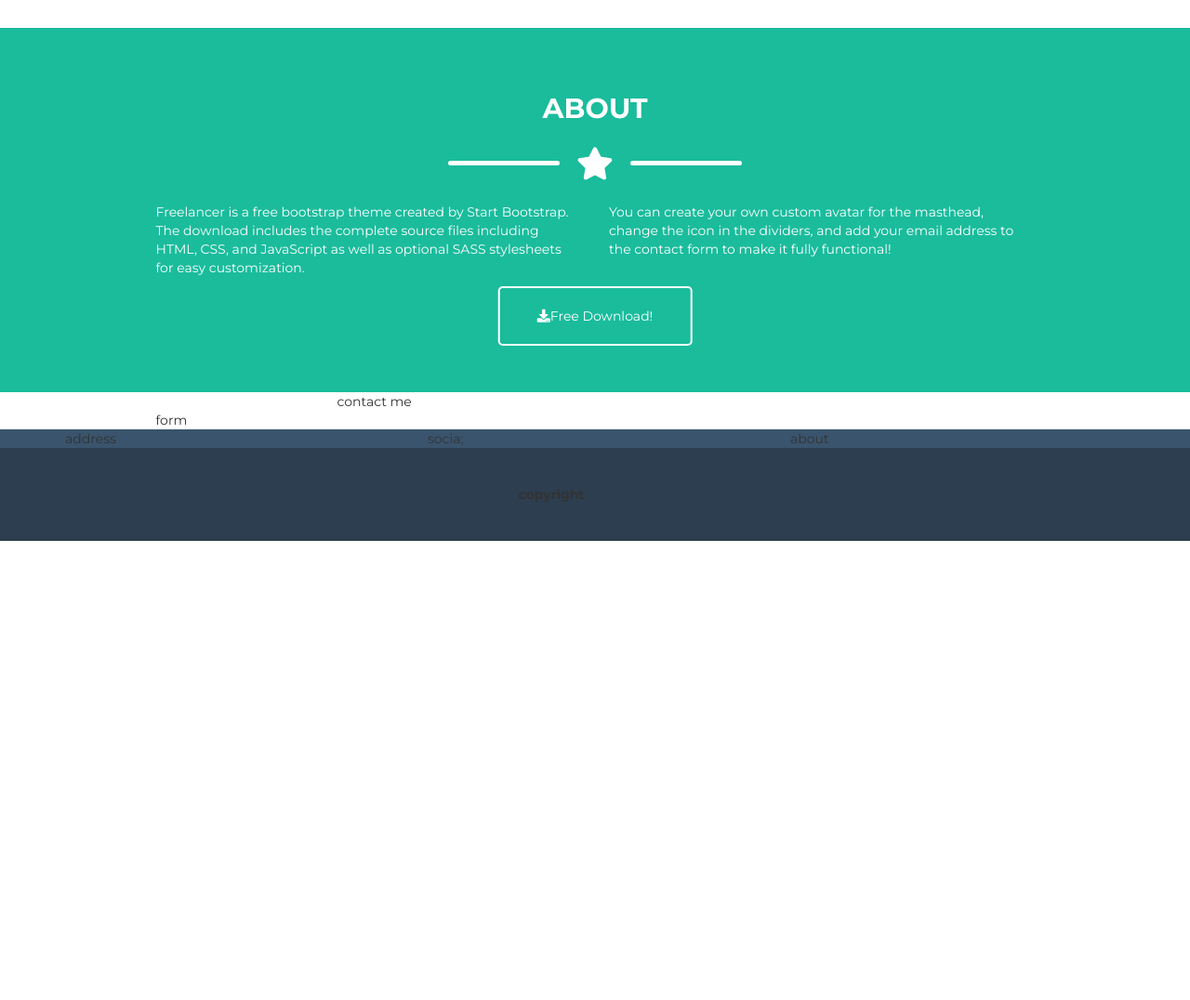
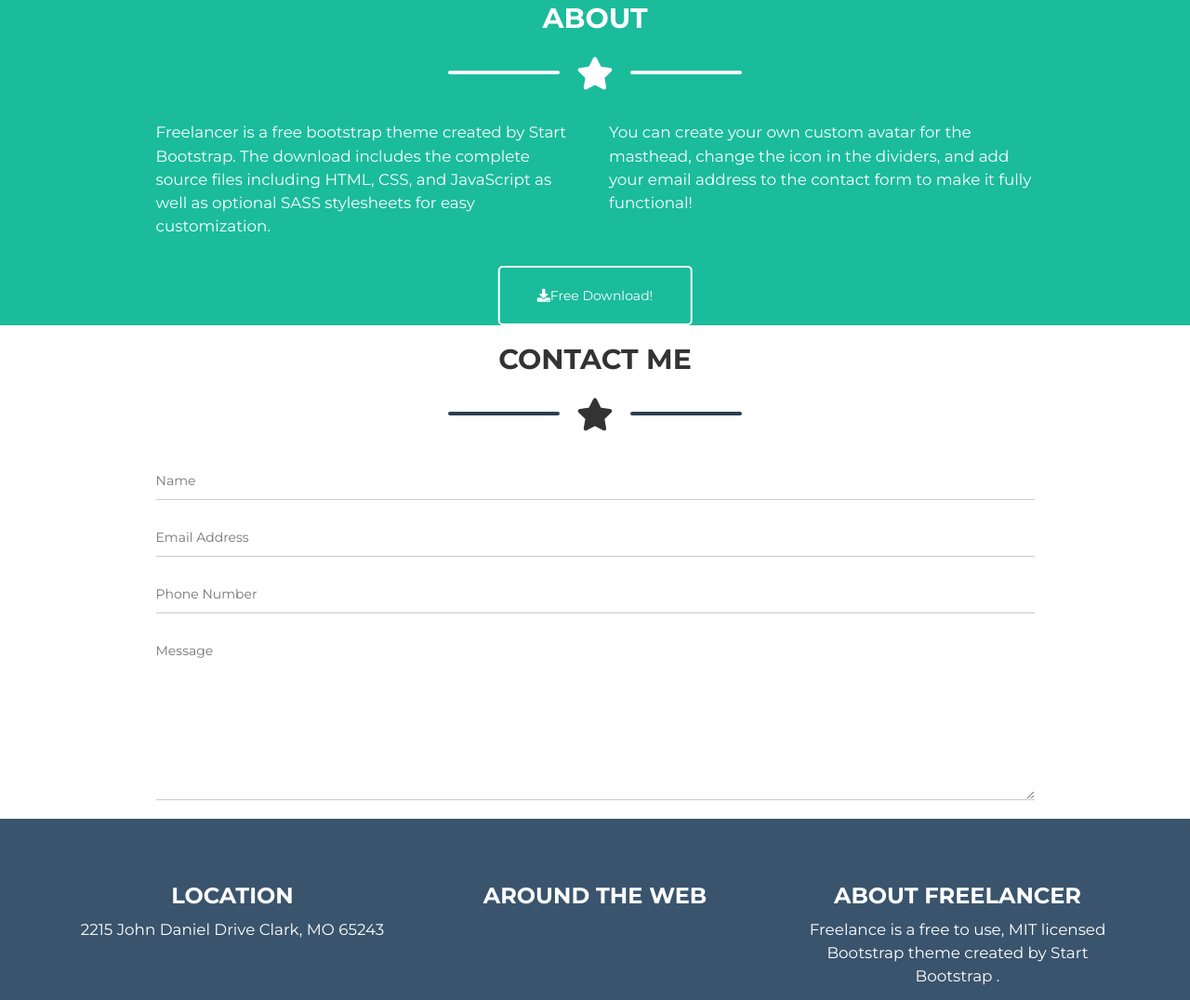
Before and after one commit to Dueel/html-css-bootstrap-freelancer, a plain HTML site: page index.html in a window 1280 px wide. Shown: the part 1449-2525 px from the top of the page at 93% size. Before the commit the page ends 2031 px from the top, so only its background shows below. Drawn offline with nearby package versions, Linux system fonts and the light colour scheme.

Commit message:
form e footer

```diff
--- a/css/master.css
+++ b/css/master.css
@@ -17,7 +17,7 @@ body{
   font-family: 'Montserrat', sans-serif;
 }
 
-nav{
+nav, #copyright{
   background-color: #2C3E50;
 }
 
@@ -27,14 +27,22 @@ header{
 }
 
 footer{
+  padding-top: 50px;
+  position: relative;
+  color: white;
   background-color: #3A546D;
 }
 
-h1, h2{
+h1, h2, h3{
   font-weight: 700;
 }
 
-#portfolio, #about{
+p{
+  font-size: 1.2em;
+  line-height: 1.5em;
+}
+
+#portfolio, #about, #contact-me,{
   padding: 50px 0;
 }
 
@@ -71,23 +79,30 @@ nav ul li{
 
 header img{
   max-width: 250px;
+  margin-bottom: 30px;
 }
 
 header h1{
   font-size: 50px;
 }
 
-.star{
-  margin: 20px 0;
+.star-white, .star-grey{
+  margin: 20px 0 30px;
 }
 
-.star hr{
+.star-white hr{
+  border-top: 4px solid white;
+}
+
+.star-grey hr{
+  border-top: 4px solid #2C3E50;
+}
+
+hr{
   width: 120px;
   display: inline-block;
-  border-top: 5px solid white;
-  border-radius: 5px;
+  border-radius: 4px;
   vertical-align: middle;
-
 }
 
 .fa-star{
@@ -102,6 +117,7 @@ header h1{
 
 #about button{
   padding: 20px 40px;
+  margin-top: 20px;
   background-color: #1ABC9C;
   border: 2px solid white;
   border-radius: 5px;
@@ -109,3 +125,24 @@ header h1{
   left: 50%;
   transform: translateX(-50%);
 }
+
+form input,
+form textarea{
+  width: 100%;
+  border: 0;
+  border-bottom: 1px solid #ccc;
+  display: block;
+  margin-bottom: 20px;
+  padding: 10px 0;
+}
+
+#copyright{
+  margin-top: 50px;
+  position: relative;
+  bottom: 0;
+}
+
+#copyright .contained{
+  padding: 40px 0;
+  line-height: 25px;
+}
--- a/index.html
+++ b/index.html
@@ -22,7 +22,7 @@
                 <a href="#">START BOOTSTRAP</a>
               </div>
             </div>
-            <div class="col-xs-1 col-xs-offset-6 col-md-4 col-md-offset-4 col-lg-offset-4">
+            <div class="col-xs-1 col-xs-offset-6 col-md-5 col-md-offset-3">
               <div class="contained">
                 <ul class="list-unstyled">
                   <li><a href="#"></a>PORTFOLIO</li>
@@ -42,12 +42,12 @@
             <div class="contained text-center">
               <img src="img/avataaars.svg" alt="">
               <h1>START BOOTSTRAP</h1>
-              <div class="star">
+              <div class="star-white">
                 <hr>
                 <i class="fas fa-star"></i>
                 <hr>
               </div>
-              <p>Graphic Artist - Web Designer - Illustrator</p>
+              <p>GRAPHIC ARTIST - WEB DESIGN - ILLUSTRATOR</p>
             </div>
           </div>
         </div>
@@ -65,7 +65,7 @@
             <div class="col-xs-6 col-xs-offset-3">
               <div class="contained text-center">
                 <h2>PORTFOLIO</h2>
-                <div class="star">
+                <div class="star-grey">
                   <hr>
                   <i class="fas fa-star"></i>
                   <hr>
@@ -117,7 +117,7 @@
             <div class="col-xs-6 col-xs-offset-3">
               <div class="contained text-center">
                 <h2>ABOUT</h2>
-                <div class="star">
+                <div class="star-white">
                   <hr>
                   <i class="fas fa-star"></i>
                   <hr>
@@ -149,15 +149,25 @@
 
           <div class="row">
             <div class="col-xs-6 col-xs-offset-3">
-              <div class="contained">
-                contact me
+              <div class="contained text-center">
+                <h2>CONTACT ME</h2>
+                <div class="star-grey">
+                  <hr>
+                  <i class="fas fa-star"></i>
+                  <hr>
+                </div>
               </div>
             </div>
           </div>
           <div class="row">
             <div class="col-xs-8 col-xs-offset-2 col-lg-10 col-lg-offset-1">
               <div class="contained">
-                form
+                <form class="" action="index.html" method="post">
+                  <input type="text" placeholder="Name"name="Name">
+                  <input type="text" placeholder="Email Address">
+                  <input type="text" placeholder="Phone Number">
+                  <textarea placeholder="Message" rows="8" cols="80"></textarea>
+                </form>
               </div>
             </div>
           </div>
@@ -167,30 +177,32 @@
     </main>
 
     <!-- FOOTER -->
-    <footer>
+    <footer class="text-center">
       <div class="container">
 
         <div class="row">
           <div class="col-xs-12 col-md-4">
             <div class="contained">
-              address
+              <h3>LOCATION</h3>
+              <p>2215 John Daniel Drive Clark, MO 65243</p>
             </div>
           </div>
           <div class="col-xs-12 col-md-4">
             <div class="contained">
-              socia;
+              <h3>AROUND THE WEB</h3>
             </div>
           </div>
           <div class="col-xs-12 col-md-4">
             <div class="contained">
-              about
+              <h3>ABOUT FREELANCER</h3>
+              <p>Freelance is a free to use, MIT licensed Bootstrap theme created by Start Bootstrap .</p>
             </div>
           </div>
         </div>
 
       </div>
 
-      <nav>
+      <div id="copyright">
         <div class="container">
           <div class="row">
             <div class="col-xs-8 col-xs-offset-2 col-md-4 col-md-offset-4 col-lg-2 col-lg-offset-5">
@@ -200,7 +212,7 @@
             </div>
           </div>
         </div>
-      </nav>
+      </div>
     </footer>
 
   </body>
```
